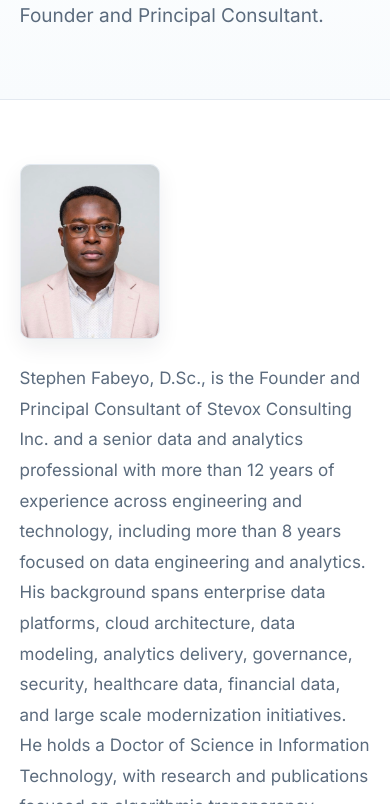
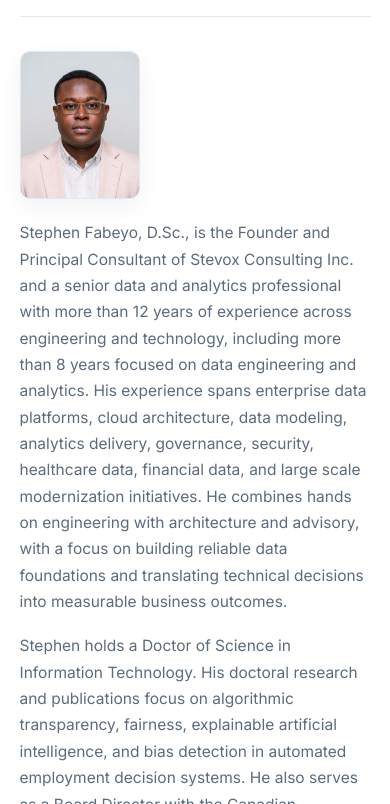
Before and after one commit to stevoxconsulting/stevoxconsulting.github.io, a plain HTML site: page leadership.html in a window 390 px wide. Shown: the part 300-1104 px from the top of the page. Drawn offline with Linux system fonts and the light colour scheme.

Commit message:
Add files via upload

```diff
--- a/leadership.html
+++ b/leadership.html
@@ -44,29 +44,40 @@
 </header>
 
 
+
 <main id="main">
-  <section class="page-hero">
+  <section class="leadership-page">
     <div class="container">
+      <div class="leadership-page-heading">
         <span class="eyebrow">Leadership</span>
         <h1>Stephen Fabeyo, D.Sc.</h1>
-      <p>Founder and Principal Consultant.</p>
+        <p class="leadership-role">Founder and Principal Consultant.</p>
       </div>
-  </section>
 
-  <section class="section">
-    <div class="container leader-summary-grid">
-      <aside class="leader-photo-panel">
-        <img class="leader-headshot-compact" src="headshot.jpeg" alt="Stephen Fabeyo, D.Sc.">
-      </aside>
+      <div class="leadership-profile-card">
+        <div class="leadership-photo-wrap">
+          <img
+            class="leadership-headshot"
+            src="headshot.jpeg"
+            alt="Stephen Fabeyo, D.Sc."
+          >
+        </div>
 
-      <article class="leader-summary">
-        <p>Stephen Fabeyo, D.Sc., is the Founder and Principal Consultant of Stevox Consulting Inc. and a senior data and analytics professional with more than 12 years of experience across engineering and technology, including more than 8 years focused on data engineering and analytics. His background spans enterprise data platforms, cloud architecture, data modeling, analytics delivery, governance, security, healthcare data, financial data, and large scale modernization initiatives. He holds a Doctor of Science in Information Technology, with research and publications focused on algorithmic transparency, fairness, explainable artificial intelligence, and bias detection in automated employment decision systems. Stephen also serves as a Board Director with the Canadian Information Processing Society (CIPS) Ontario, contributing to board governance, organizational oversight, and professional information technology standards, and serves on the CIPS National Certification Review Committee, where he evaluates professional certification applications against the Skills Framework for the Information Age (SFIA) and established professional practice standards.</p>
+        <div class="leadership-summary">
+          <p>
+            Stephen Fabeyo, D.Sc., is the Founder and Principal Consultant of Stevox Consulting Inc. and a senior data and analytics professional with more than 12 years of experience across engineering and technology, including more than 8 years focused on data engineering and analytics. His experience spans enterprise data platforms, cloud architecture, data modeling, analytics delivery, governance, security, healthcare data, financial data, and large scale modernization initiatives. He combines hands on engineering with architecture and advisory, with a focus on building reliable data foundations and translating technical decisions into measurable business outcomes.
+          </p>
+
+          <p>
+            Stephen holds a Doctor of Science in Information Technology. His doctoral research and publications focus on algorithmic transparency, fairness, explainable artificial intelligence, and bias detection in automated employment decision systems. He also serves as a Board Director with the Canadian Information Processing Society (CIPS) Ontario, contributing to board governance, organizational oversight, and professional information technology standards, and serves on the CIPS National Certification Review Committee, where he evaluates professional certification applications against the Skills Framework for the Information Age (SFIA) and established professional practice standards.
+          </p>
 
           <div class="profile-links">
             <a class="profile-link" href="https://www.linkedin.com/in/stephenfabeyo" target="_blank" rel="noopener noreferrer">LinkedIn</a>
             <a class="profile-link" href="https://github.com/stevefabz" target="_blank" rel="noopener noreferrer">GitHub</a>
           </div>
-      </article>
+        </div>
+      </div>
     </div>
   </section>
 </main>
--- a/styles.css
+++ b/styles.css
@@ -217,3 +217,91 @@ footer{padding:32px 0;background:#071522;color:#93a4b3;font-size:14px}
     height:175px;
   }
 }
+
+/* V9 Leadership page refinement */
+.leadership-page{
+  padding:82px 0 96px;
+  background:var(--paper);
+}
+.leadership-page-heading{
+  margin-bottom:34px;
+  padding-bottom:22px;
+  border-bottom:1px solid var(--line);
+}
+.leadership-page-heading h1{
+  margin:0 0 8px;
+  color:var(--ink);
+  font-size:clamp(40px,5vw,58px);
+  line-height:1.06;
+  letter-spacing:-1.8px;
+  font-weight:600;
+}
+.leadership-role{
+  color:var(--muted);
+  font-size:18px;
+}
+.leadership-profile-card{
+  display:grid;
+  grid-template-columns:150px minmax(0,1fr);
+  gap:30px;
+  align-items:start;
+  max-width:1040px;
+}
+.leadership-photo-wrap{
+  width:150px;
+}
+.leadership-headshot{
+  width:150px;
+  height:185px;
+  object-fit:cover;
+  object-position:center top;
+  border-radius:10px;
+  border:1px solid var(--line);
+  box-shadow:0 8px 22px rgba(11,29,46,.06);
+  background:#eef2f5;
+}
+.leadership-summary{
+  max-width:830px;
+  padding-top:1px;
+}
+.leadership-summary p{
+  margin:0 0 18px;
+  color:var(--muted);
+  font-size:16.5px;
+  line-height:1.78;
+}
+.leadership-summary .profile-links{
+  margin-top:24px;
+}
+@media (max-width:760px){
+  .leadership-page{
+    padding:60px 0 72px;
+  }
+  .leadership-profile-card{
+    grid-template-columns:110px minmax(0,1fr);
+    gap:20px;
+  }
+  .leadership-photo-wrap{
+    width:110px;
+  }
+  .leadership-headshot{
+    width:110px;
+    height:136px;
+  }
+  .leadership-summary p{
+    font-size:15.5px;
+    line-height:1.7;
+  }
+}
+@media (max-width:560px){
+  .leadership-profile-card{
+    grid-template-columns:1fr;
+  }
+  .leadership-photo-wrap{
+    width:120px;
+  }
+  .leadership-headshot{
+    width:120px;
+    height:148px;
+  }
+}
```
Lines whose indentation alone changed are shown as unchanged.
